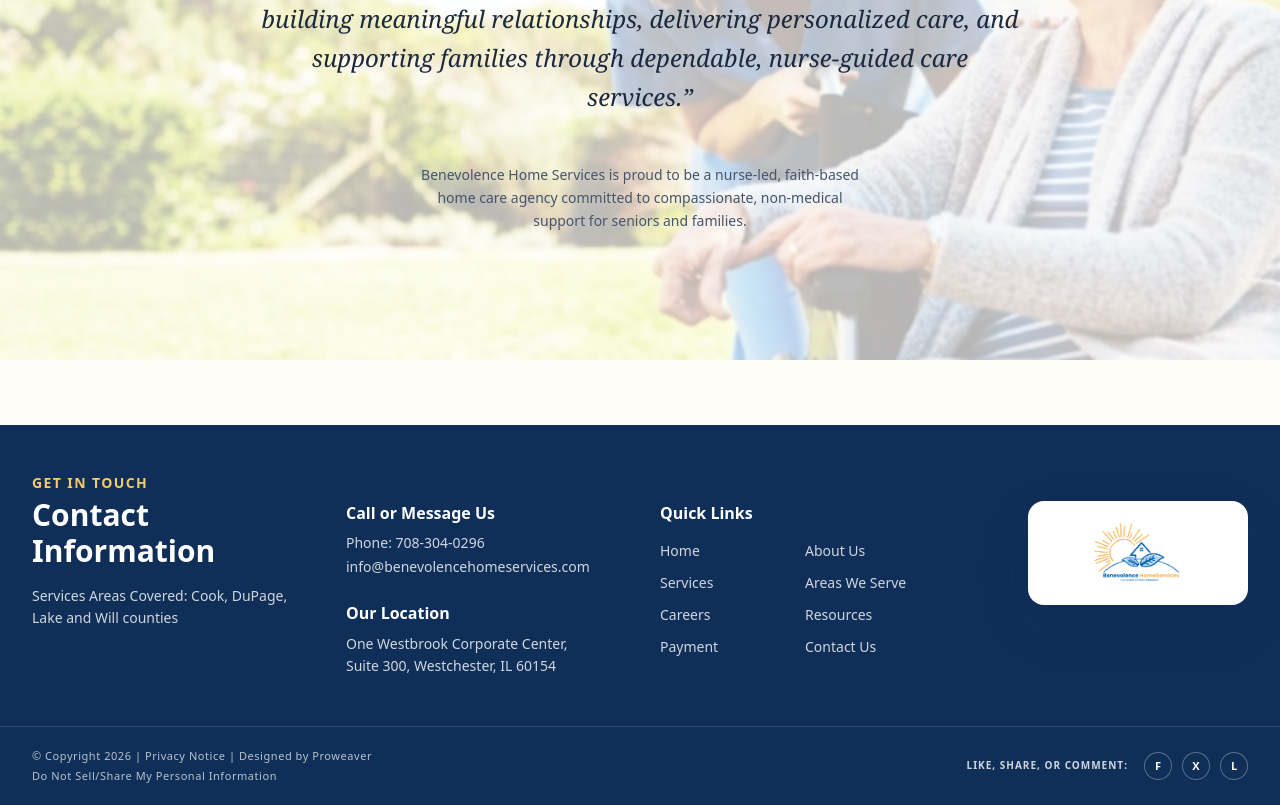
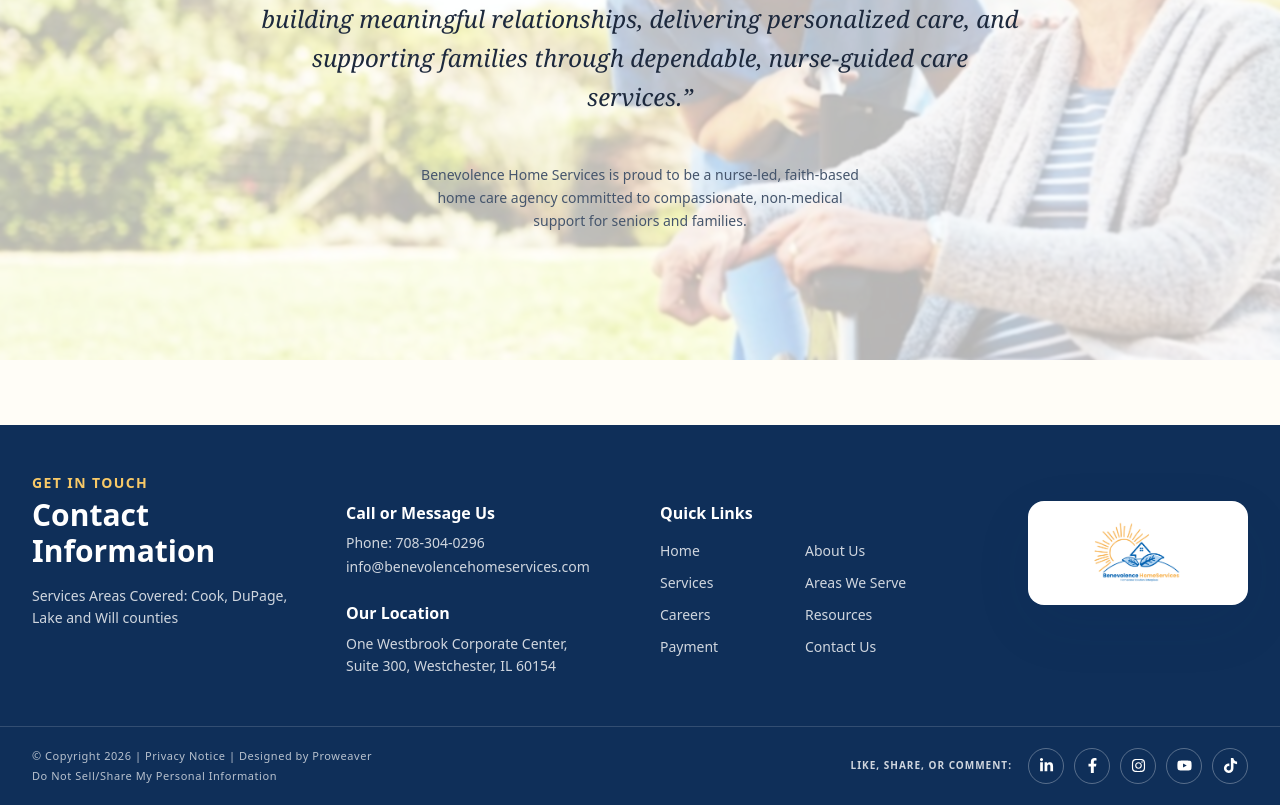
Before and after one commit to mtahaarif/Benevolence-Home-Services, a Next.js app: page / in a window 1280 px wide. Shown: the part 4009-4814 px from the top of the page. Built offline with nearby package versions, Linux system fonts and the light colour scheme; a web font is replaced by a local one.

Commit message:
Version 16: adding the social media icons in footer

```diff
--- a/package.json
+++ b/package.json
@@ -11,7 +11,8 @@
   "dependencies": {
     "next": "16.2.10",
     "react": "19.2.4",
-    "react-dom": "19.2.4"
+    "react-dom": "19.2.4",
+    "react-icons": "^5.7.0"
   },
   "devDependencies": {
     "@tailwindcss/postcss": "^4",
--- a/src/components/site-shell.tsx
+++ b/src/components/site-shell.tsx
@@ -3,6 +3,13 @@ import Link from "next/link";
 import { SiteNav } from "@/components/site-nav";
 import { brand, contactDetails, navItems, socialLinks } from "@/data/site-content";
 import { useState, useEffect } from "react";
+import {
+  FaFacebookF,
+  FaInstagram,
+  FaLinkedinIn,
+  FaYoutube,
+  FaTiktok,
+} from "react-icons/fa";
 
 type ChromeProps = {
   children: React.ReactNode;
@@ -346,21 +353,31 @@ function SiteFooter() {
               <span className="text-[10px] font-semibold uppercase tracking-widest text-white/80">
                 Like, Share, or Comment:
               </span>
-              <div className="flex gap-2.5">
-                {socialLinks.map((item) => (
+            <div className="flex gap-2.5">
+              {socialLinks.map((item) => {
+                const icon = {
+                  LinkedIn: <FaLinkedinIn size={15} />,
+                  Facebook: <FaFacebookF size={15} />,
+                  Instagram: <FaInstagram size={15} />,
+                  YouTube: <FaYoutube size={15} />,
+                  TikTok: <FaTiktok size={15} />,
+                }[item.label];
+
+                return (
                   <Link
                     key={item.href}
                     href={item.href}
                     target="_blank"
                     rel="noreferrer"
-                    className="flex h-7 w-7 items-center justify-center rounded-full bg-[color:var(--brand-ink)] border border-white/30 text-white transition hover:bg-white hover:text-[color:var(--brand-ink)]"
                     aria-label={item.label}
+                    className="flex h-9 w-9 items-center justify-center rounded-full border border-white/30 text-white transition-all duration-300 hover:bg-white hover:text-[color:var(--brand-ink)] hover:scale-110"
                   >
-                    {/* Using the first letter of the social network as a clean icon fallback */}
-                    <span className="text-[11px] font-bold">{item.label[0]}</span>
+                    {icon}
                   </Link>
-                ))}
-              </div>
+                );
+              })}
+            </div>
+
             </div>
 
           </div>
--- a/src/data/site-content.ts
+++ b/src/data/site-content.ts
@@ -78,9 +78,11 @@ export const contactDetails = {
 } as const;
 
 export const socialLinks = [
-  { label: "Facebook", href: "https://www.facebook.com/" },
-  { label: "X", href: "https://www.twitter.com/" },
-  { label: "LinkedIn", href: "https://www.linkedin.com/" },
+  { label: "LinkedIn", href: "https://www.linkedin.com/company/benevolence-home-services" },
+  { label: "Facebook", href: "https://www.facebook.com/people/Benevolence-Care-Page/61567035436101/" },
+  { label: "Instagram", href: "https://www.instagram.com/benevolencehsvc/" },
+  { label: "YouTube", href: "https://www.youtube.com/@BenevolenceHomeServicesStaff" },
+  { label: "TikTok", href: "https://www.tiktok.com/@benevolencehomeservices" },
 ] as const;
 
 export const homeHighlights = [
```
Also changed, not shown: 1 other file (tests, documents, lock files or other folders).
